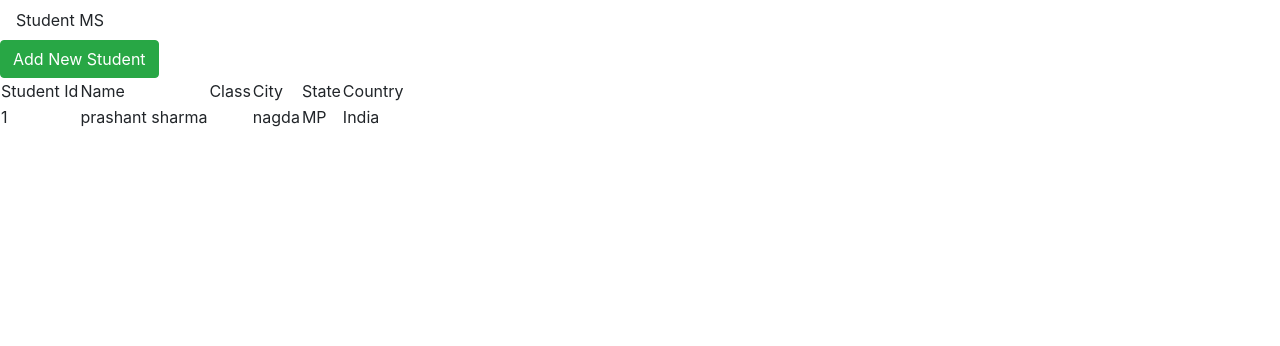
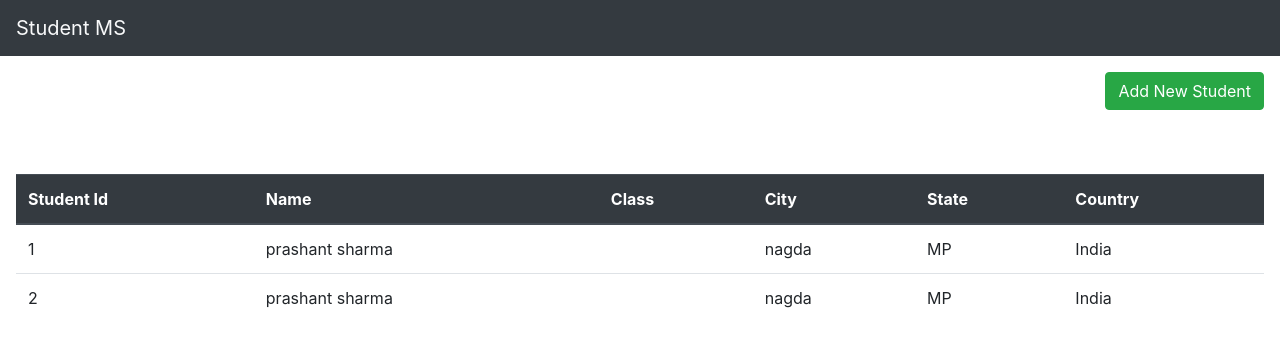
Before and after one commit to Prashant-sharma3012/spa-with-vanilla-js, a website built with webpack: page index.html in a window 1280 px wide. Built offline with nearby package versions, Linux system fonts and the light colour scheme.

Commit message:
some styling fixes to the home page

```diff
--- a/index.scss
+++ b/index.scss
@@ -1 +1,9 @@
 @import "./node_modules/bootstrap/scss/bootstrap";
+
+.home_table--container{
+  margin-top: 4rem;
+}
+
+.home_container{
+  margin: 1rem;
+}
--- a/src/views/home.view.js
+++ b/src/views/home.view.js
@@ -2,26 +2,25 @@ import { FIELD_TO_CLASS_MAP } from '../util/fieldClassMap';
 
 const homeTemplate = `
 <div>
-  <div class="nav">
-    <li class="nav-item">
-      <a class="nav-link app-nav-button">Student MS</a>
-    </li>
+  <div class="navbar bg-dark">
+    <a class="navbar-brand text-light app-nav-button">Student MS</a>
   </div>
 
-  <div>
+  <div class="home_container">
+    <div class="d-flex justify-content-end">
       <button class="btn btn-success app-add-student-btn">Add New Student</button>
     </div>
 
-  <div>
-    <table>
-      <thead>
+    <div class="home_table--container">
+      <table class="table">
+        <thead class="thead-dark">
           <tr>
-          <td>Student Id</td>
-          <td>Name</td>
-          <td>Class</td>
-          <td>City</td>
-          <td>State</td>
-          <td>Country</td>
+            <th>Student Id</td>
+            <th>Name</td>
+            <th>Class</td>
+            <th>City</td>
+            <th>State</td>
+            <th>Country</td>
           </tr>
         </thead>
         <tbody class="app-student-details">
@@ -29,11 +28,20 @@ const homeTemplate = `
       </table>
     </div>
   </div>
+</div>
 `;
 
 const test_data = [
   {
     Id: 1,
+    name: 'prashant sharma',
+    class: '',
+    city: 'nagda',
+    state: 'MP',
+    country: 'India'
+  },
+  {
+    Id: 2,
     name: 'prashant sharma',
     class: '',
     city: 'nagda',
```
Also changed, not shown: src/views/student.view.js (added, +11 -0 lines), src/views/scratchpad.html (renamed from src/views/home.template.html). Lines whose indentation alone changed are shown as unchanged.
